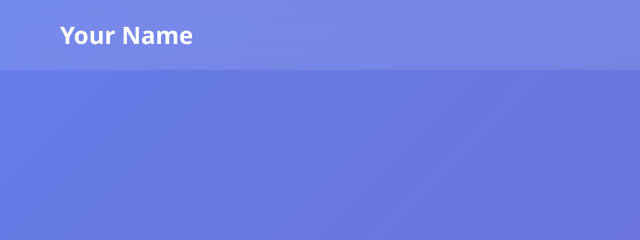
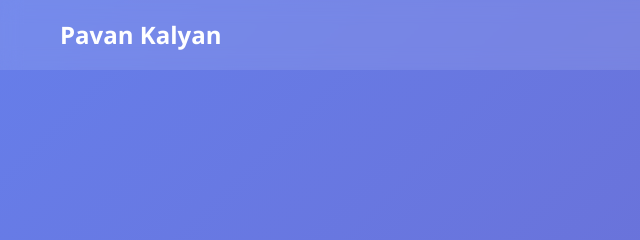
Before and after one commit to pk123456r/PavanKalyanK, a plain HTML site: page index.html in a window 1280 px wide. Shown: the top 240 px of the page, 0-640 px from the left. Drawn offline with Linux system fonts and the light colour scheme.

Commit message:
Update index.html
Update the name

```diff
--- a/index.html
+++ b/index.html
@@ -288,7 +288,7 @@
 <body>
     <header>
         <nav class="container">
-            <div class="logo">Your Name</div>
+            <div class="logo">Pavan Kalyan</div>
             <ul class="nav-links">
                 <li><a href="#home">Home</a></li>
                 <li><a href="#about">About</a></li>
```
